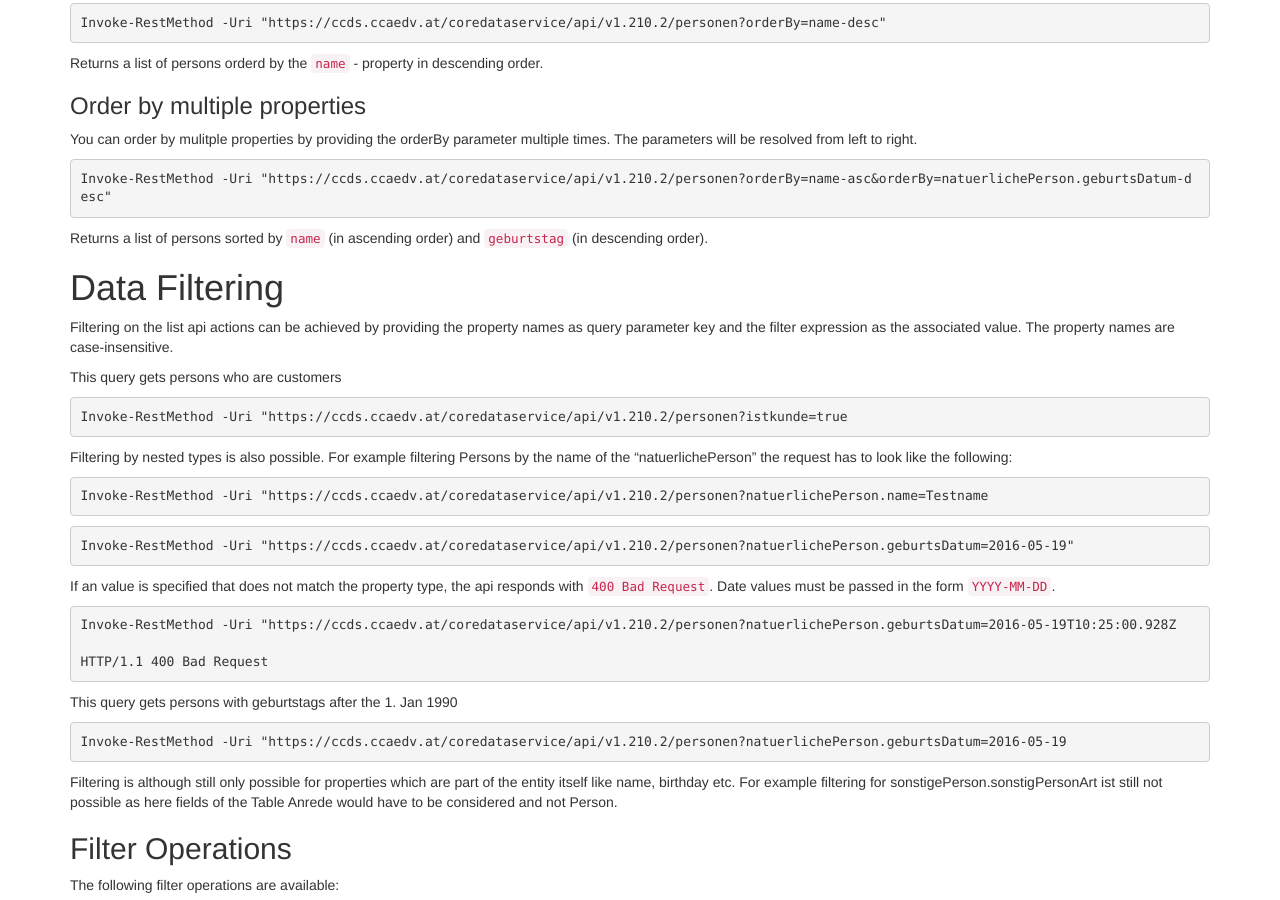
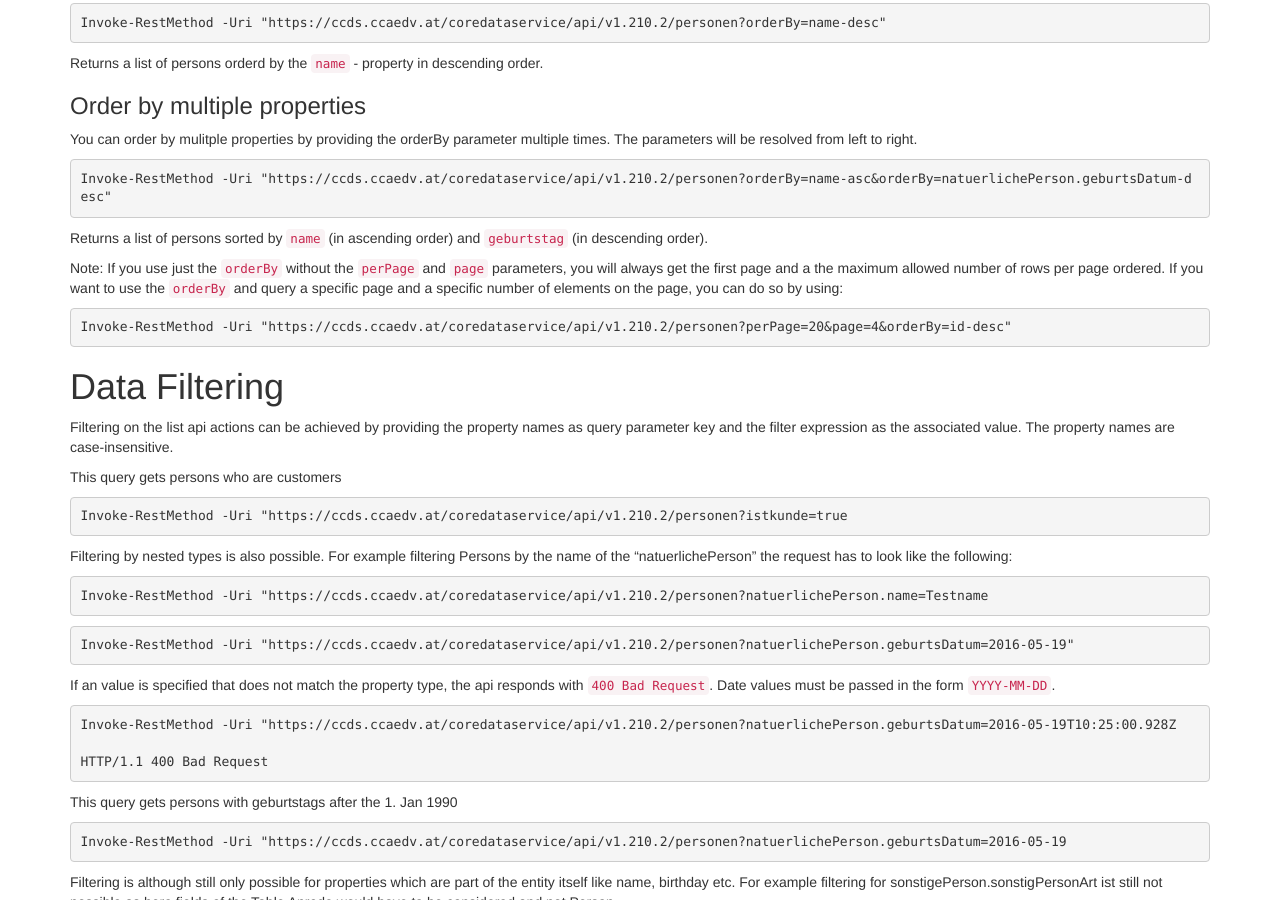
Before and after one commit to togethercca/togethercca.github.io, a Jekyll site: the page built from _pages/ccaCoreDataserviceApi.md, in a window 1280 px wide and 900 px high, scrolled down 5788 px. Built offline with Jekyll 4.4.1, drawn with Linux system fonts in a browser that asks for light colours.

Commit message:
Update ccaCoreDataserviceApi.md
ordering perPage and page

````diff
--- a/_pages/ccaCoreDataserviceApi.md
+++ b/_pages/ccaCoreDataserviceApi.md
@@ -271,6 +271,13 @@ Invoke-RestMethod -Uri "https://ccds.ccaedv.at/coredataservice/api/v1.210.2/pers
 ```
 
 Returns a list of persons sorted by `name` (in ascending order) and `geburtstag` (in descending order).
+
+Note: If you use just the `orderBy` without the `perPage` and `page` parameters, you will always get the first page and a the maximum allowed number of rows per page ordered.
+If you want to use the `orderBy` and query a specific page and a specific number of elements on the page, you can do so by using:
+
+```powershell
+Invoke-RestMethod -Uri "https://ccds.ccaedv.at/coredataservice/api/v1.210.2/personen?perPage=20&page=4&orderBy=id-desc"
+```
 
 Data Filtering
 ==============
````
